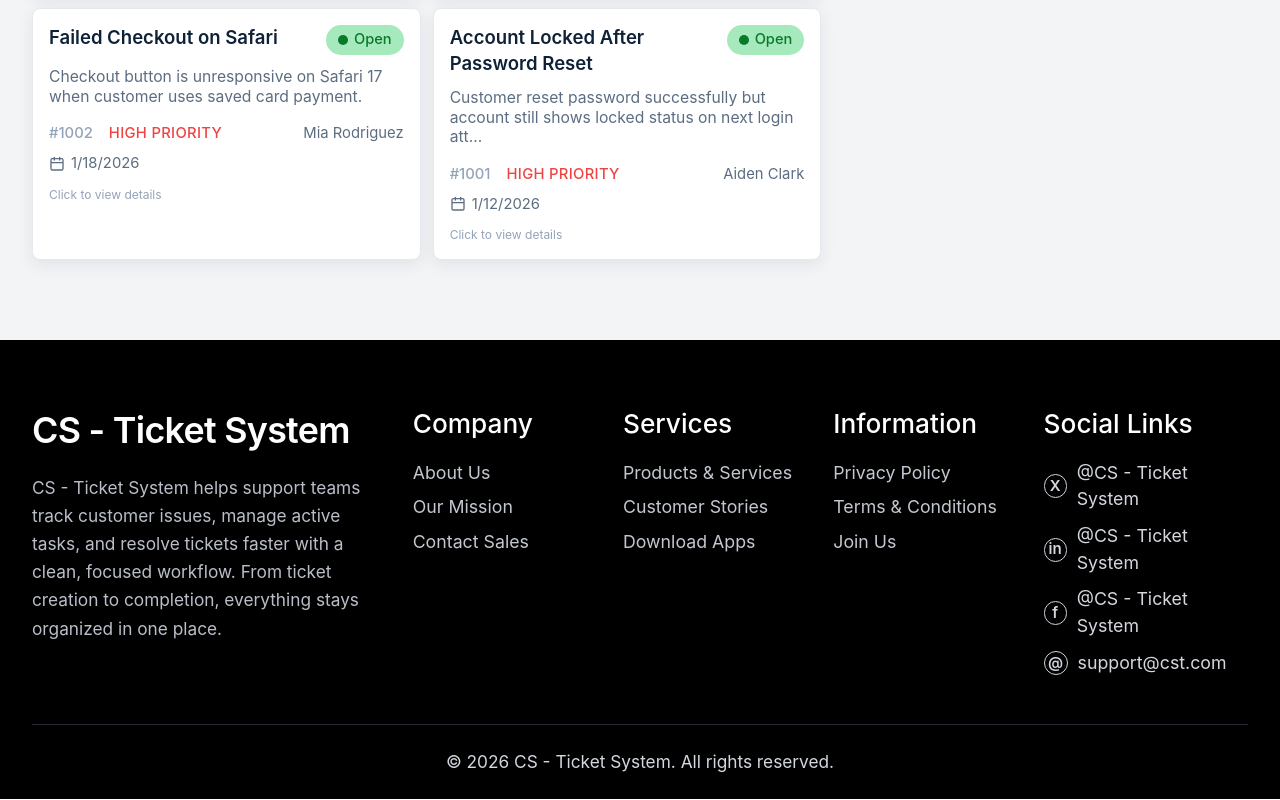
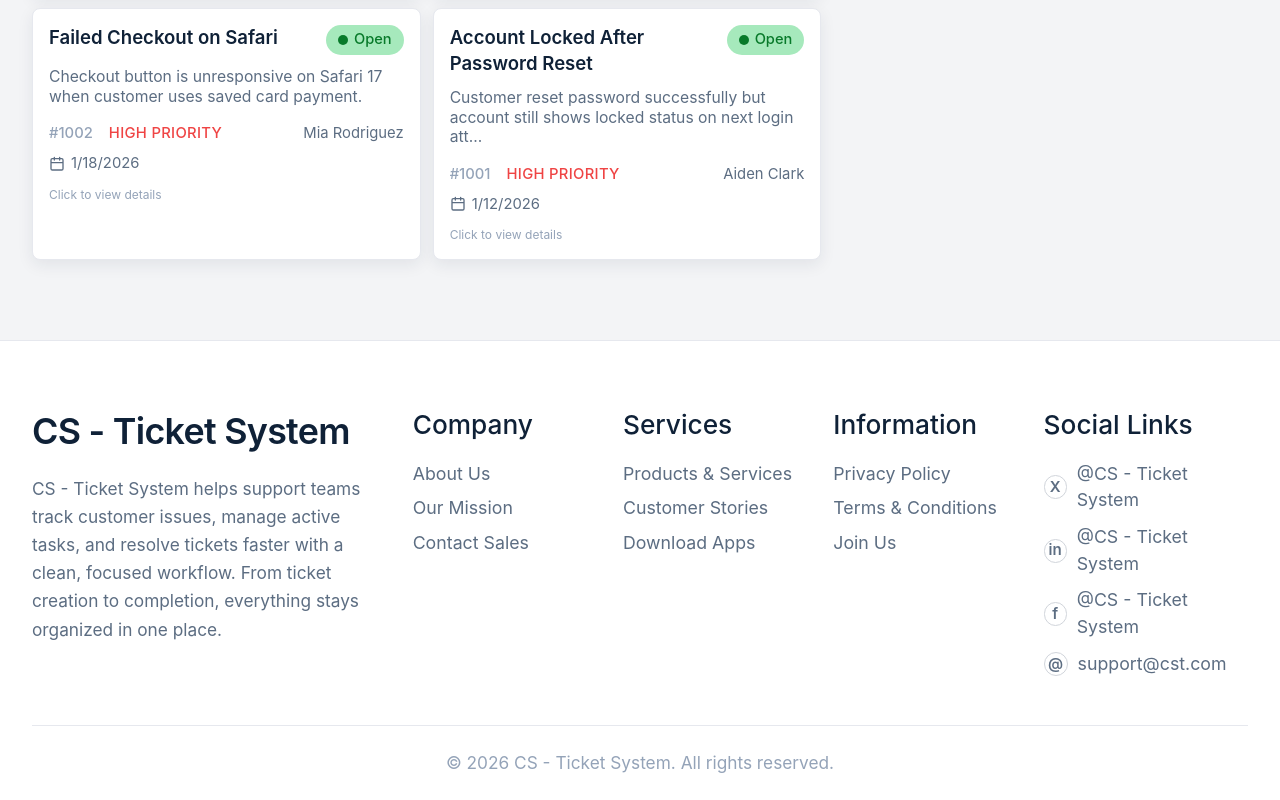
Before and after one commit to Shawon-Mahmud07/Customer-Support-Zone, a React (Vite) app: page / in a window 1280 px wide. Shown: the part 2037-2837 px from the top of the page. Built offline with nearby package versions, Linux system fonts and the light colour scheme.

Commit message:
feat(Footer): update styles for improved visual consistency and accessibility

```diff
--- a/src/components/Footer.jsx
+++ b/src/components/Footer.jsx
@@ -17,14 +17,26 @@ const year = new Date().getFullYear();
 
 function Footer({ onAboutUs }) {
   return (
-    <footer className="mt-6 bg-black text-white">
+    <footer
+      className="mt-6 border-t"
+      style={{
+        backgroundColor: "var(--bg-card)",
+        borderColor: "var(--border-color)",
+      }}
+    >
       <div className="mx-auto w-full max-w-370 px-5 pb-6 pt-14 sm:px-8 sm:pt-16">
         <div className="grid grid-cols-1 gap-10 md:grid-cols-2 xl:grid-cols-[2fr_1fr_1fr_1fr_1.2fr]">
           <div>
-            <h2 className="text-[clamp(2rem,0.8vw+1.6rem,2.8rem)] font-semibold tracking-[-0.02em]">
+            <h2
+              className="text-[clamp(2rem,0.8vw+1.6rem,2.8rem)] font-semibold tracking-[-0.02em]"
+              style={{ color: "var(--text-primary)" }}
+            >
               CS - Ticket System
             </h2>
-            <p className="mt-4 max-w-[42ch] text-[clamp(1rem,0.25vw+0.88rem,1.2rem)] leading-relaxed text-[#b9bec8]">
+            <p
+              className="mt-4 max-w-[42ch] text-[clamp(1rem,0.25vw+0.88rem,1.2rem)] leading-relaxed"
+              style={{ color: "var(--text-secondary)" }}
+            >
               CS - Ticket System helps support teams track customer issues,
               manage active tasks, and resolve tickets faster with a clean,
               focused workflow. From ticket creation to completion, everything
@@ -33,16 +45,23 @@ function Footer({ onAboutUs }) {
           </div>
 
           <div>
-            <h3 className="text-[clamp(1.45rem,0.55vw+1.2rem,2rem)] font-medium">
+            <h3
+              className="text-[clamp(1.45rem,0.55vw+1.2rem,2rem)] font-medium"
+              style={{ color: "var(--text-primary)" }}
+            >
               Company
             </h3>
-            <ul className="mt-4 space-y-2 text-[clamp(1.05rem,0.2vw+0.95rem,1.2rem)] text-[#c3c7cf]">
+            <ul
+              className="mt-4 space-y-2 text-[clamp(1.05rem,0.2vw+0.95rem,1.2rem)]"
+              style={{ color: "var(--text-secondary)" }}
+            >
               {companyLinks.map((item) => (
                 <li key={item}>
                   {item === "About Us" ? (
                     <button
                       onClick={onAboutUs}
-                      className="hover:text-white hover:underline transition-colors cursor-pointer bg-transparent border-none text-[#c3c7cf] p-0"
+                      className="border-none bg-transparent p-0 transition-colors hover:underline cursor-pointer"
+                      style={{ color: "var(--text-secondary)" }}
                     >
                       {item}
                     </button>
@@ -55,10 +74,16 @@ function Footer({ onAboutUs }) {
           </div>
 
           <div>
-            <h3 className="text-[clamp(1.45rem,0.55vw+1.2rem,2rem)] font-medium">
+            <h3
+              className="text-[clamp(1.45rem,0.55vw+1.2rem,2rem)] font-medium"
+              style={{ color: "var(--text-primary)" }}
+            >
               Services
             </h3>
-            <ul className="mt-4 space-y-2 text-[clamp(1.05rem,0.2vw+0.95rem,1.2rem)] text-[#c3c7cf]">
+            <ul
+              className="mt-4 space-y-2 text-[clamp(1.05rem,0.2vw+0.95rem,1.2rem)]"
+              style={{ color: "var(--text-secondary)" }}
+            >
               {serviceLinks.map((item) => (
                 <li key={item}>{item}</li>
               ))}
@@ -66,10 +91,16 @@ function Footer({ onAboutUs }) {
           </div>
 
           <div>
-            <h3 className="text-[clamp(1.45rem,0.55vw+1.2rem,2rem)] font-medium">
+            <h3
+              className="text-[clamp(1.45rem,0.55vw+1.2rem,2rem)] font-medium"
+              style={{ color: "var(--text-primary)" }}
+            >
               Information
             </h3>
-            <ul className="mt-4 space-y-2 text-[clamp(1.05rem,0.2vw+0.95rem,1.2rem)] text-[#c3c7cf]">
+            <ul
+              className="mt-4 space-y-2 text-[clamp(1.05rem,0.2vw+0.95rem,1.2rem)]"
+              style={{ color: "var(--text-secondary)" }}
+            >
               {infoLinks.map((item) => (
                 <li key={item}>{item}</li>
               ))}
@@ -77,10 +108,16 @@ function Footer({ onAboutUs }) {
           </div>
 
           <div>
-            <h3 className="text-[clamp(1.45rem,0.55vw+1.2rem,2rem)] font-medium">
+            <h3
+              className="text-[clamp(1.45rem,0.55vw+1.2rem,2rem)] font-medium"
+              style={{ color: "var(--text-primary)" }}
+            >
               Social Links
             </h3>
-            <ul className="mt-4 space-y-2.5 text-[clamp(1.05rem,0.2vw+0.95rem,1.2rem)] text-[#d4d7de]">
+            <ul
+              className="mt-4 space-y-2.5 text-[clamp(1.05rem,0.2vw+0.95rem,1.2rem)]"
+              style={{ color: "var(--text-secondary)" }}
+            >
               {socialLinks.map((item) => (
                 <li
                   key={`${item.icon}-${item.label}`}
@@ -96,7 +133,13 @@ function Footer({ onAboutUs }) {
           </div>
         </div>
 
-        <div className="mt-12 border-t border-[#252a35] pt-6 text-center text-[clamp(1rem,0.2vw+0.92rem,1.15rem)] text-[#d3d7df]">
+        <div
+          className="mt-12 border-t pt-6 text-center text-[clamp(1rem,0.2vw+0.92rem,1.15rem)]"
+          style={{
+            borderColor: "var(--border-color)",
+            color: "var(--text-muted)",
+          }}
+        >
           © {year} CS - Ticket System. All rights reserved.
         </div>
       </div>
--- a/src/index.css
+++ b/src/index.css
@@ -15,6 +15,7 @@
   --filter-hover: #f1f5f9;
   --navbar-bg: #f3f3f3;
   --navbar-border: #e4e6eb;
+  --accent: #632EE3;
 }
 
 [data-theme="dark"] {
@@ -31,6 +32,7 @@
   --filter-hover: #334155;
   --navbar-bg: #1e293b;
   --navbar-border: #334155;
+  --accent: #9F62F2;
 }
 
 body {
```
